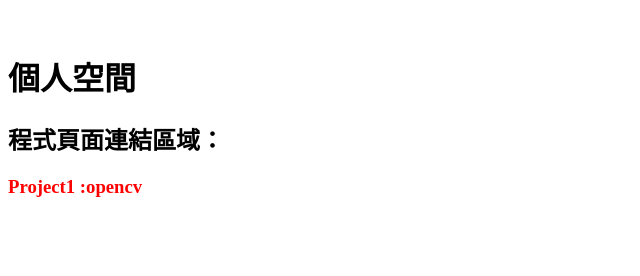
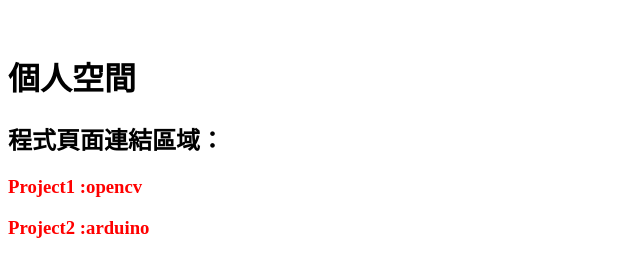
Before and after one commit to whlae1236987/whlae1236987.github.io, a plain HTML site: page index.htm in a window 1280 px wide. Shown: the whole page, without its empty margins (0-640 px from the left). Drawn offline with Linux system fonts and the light colour scheme.

Commit message:
新的頁面

```diff
--- a/index.htm
+++ b/index.htm
@@ -6,5 +6,6 @@
 <h1>個人空間<h1>
 <h2>程式頁面連結區域：</h2>
 <h3><a href="https://github.com/whlae1236987/opencv" target="_blank" style="text-decoration:none;color:red;">Project1 :opencv</a></h3>
+<h3><a href="https://github.com/whlae1236987/arduino" target="_blank" style="text-decoration:none;color:red;">Project2 :arduino</a></h3>
 </body>
 </html>
```
